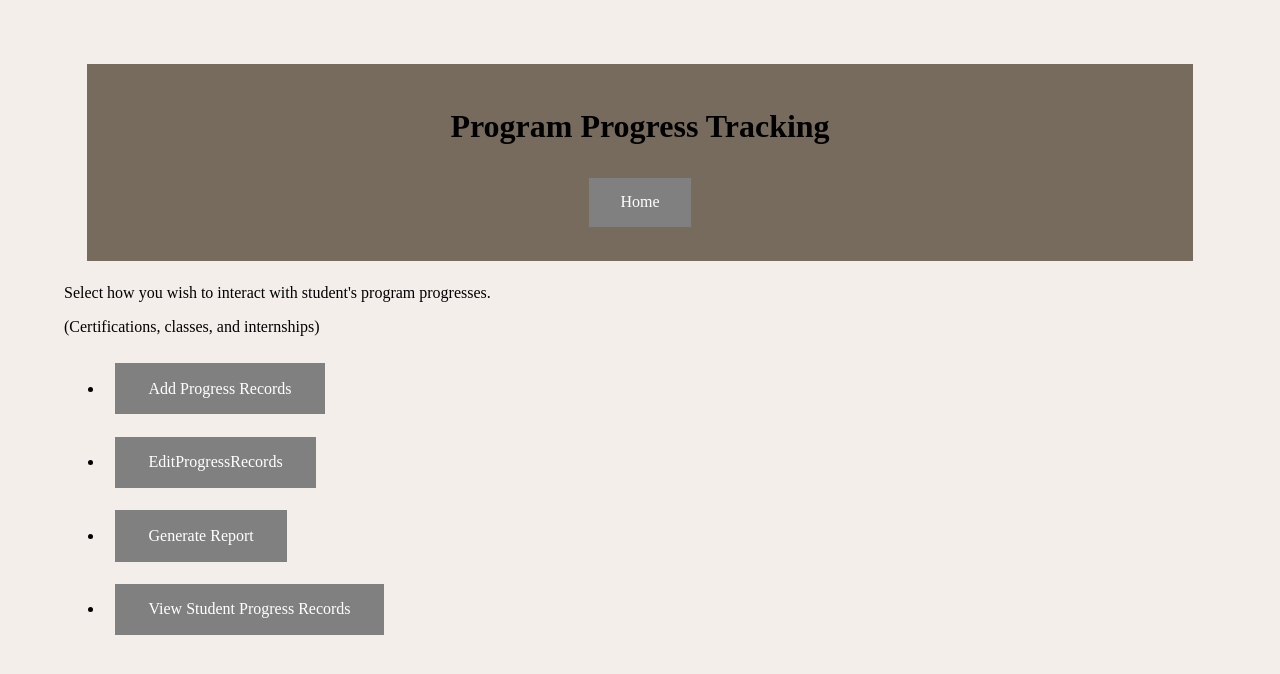
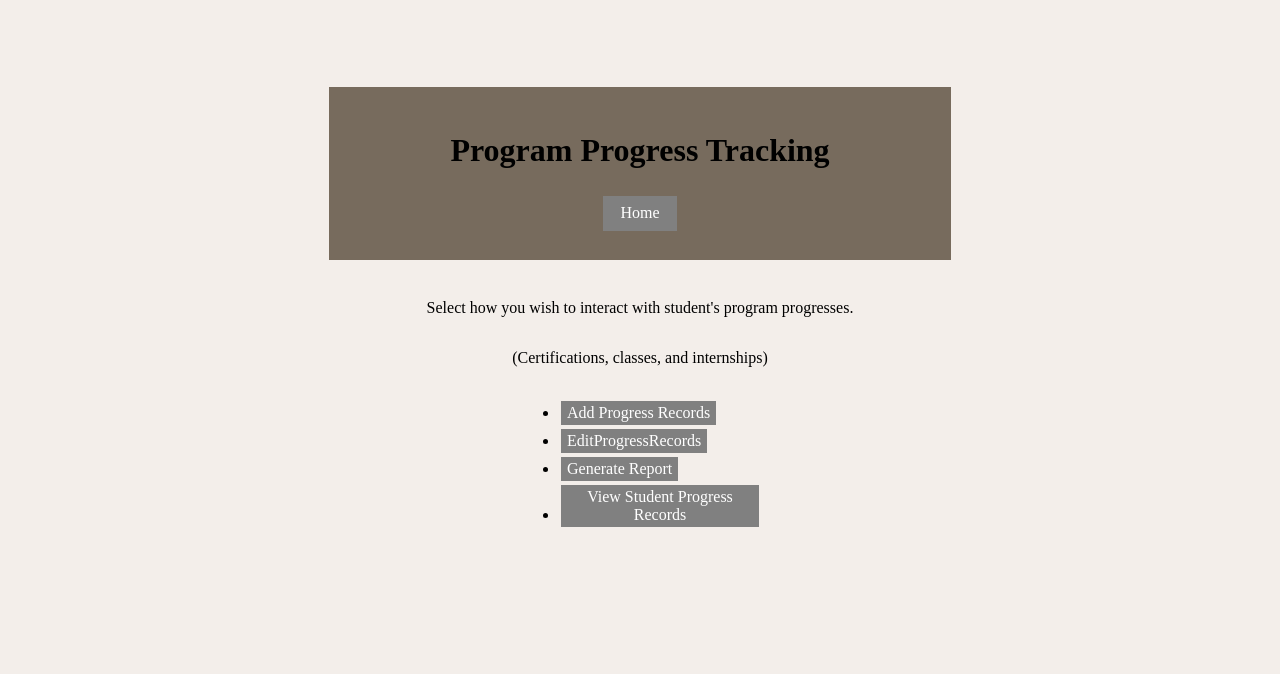
Before and after one commit to shweta-kumaran/TAMUCybersecurityDatabase, a PHP site: page /ProgramProgressTracking/Admin/AdminAccess.html in a window 1280 px wide. Shown: the top 674 px of the page. Run offline with PHP 8.4, Linux system fonts and the light colour scheme.

Commit message:
centered css

```diff
--- a/tamucc/includes/styles.css
+++ b/tamucc/includes/styles.css
@@ -4,11 +4,16 @@
    padding: 2%;
    margin: 2%;
    text-align: center;
+   width:50%;
  }
 
 body {
    background-color:#F3EEEA;
    margin:5%;
+   display: flex;
+    flex-direction: column;
+    justify-content: center;
+    align-items: center;
  }
 
  h1 {
```
